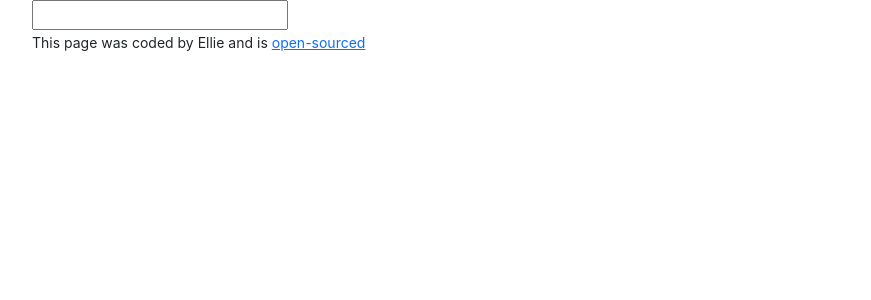
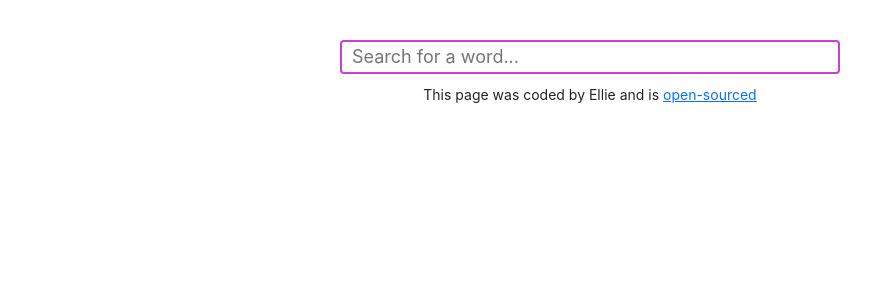
Before and after one commit to ElCart3/dictionary-project, a React (Create React App) app: page / in a window 1280 px wide. Shown: the top 300 px of the page, without its empty margins (50-921 px from the left). Built offline with nearby package versions, Linux system fonts and the light colour scheme; the HTML template or start-up script is replaced by a standard one.

Commit message:
Editing styling

```diff
--- a/src/App.css
+++ b/src/App.css
@@ -0,0 +1,8 @@
+.App {
+  margin: 0 auto;
+  max-width: 1000px;
+}
+
+.App .container {
+  margin-top: 40px;
+}
--- a/src/App.js
+++ b/src/App.js
@@ -4,10 +4,9 @@ import Dictionary from "./Dictionary.js";
 function App() {
   return (
     <div className="App">
-      <header className="App-header">
       <div className="container">
         <Dictionary />
-          <footer>
+        <footer className="text-center p-2">
           <small>
             This page was coded by Ellie and is{" "}
             <a href="https://github.com/ElCart3/dictionary-project">
@@ -16,7 +15,6 @@ function App() {
           </small>
         </footer>
       </div>
-      </header>
     </div>
   );
 }
--- a/src/Dictionary.css
+++ b/src/Dictionary.css
@@ -0,0 +1,12 @@
+.Dictionary input {
+  width: 500px;
+  border: 2px solid rgb(198, 64, 216);
+  border-radius: 4px;
+  padding-left: 10px;
+  padding-bottom: 2px;
+  font-size: 18px;
+}
+
+.Dictionary input:focus {
+  outline: none;
+}
--- a/src/Dictionary.js
+++ b/src/Dictionary.js
@@ -24,8 +24,13 @@ export default function Dictionary() {
 
   return (
     <div className="Dictionary">
-      <form onSubmit={search}>
-        <input type="search" onChange={handleKeyword} />
+      <form className="text-center" onSubmit={search}>
+        <input
+          type="search"
+          autoFocus
+          placeholder="Search for a word..."
+          onChange={handleKeyword}
+        />
       </form>
       <Results results={results} />
     </div>
--- /dev/null
+++ b/src/Meaning.css
@@ -0,0 +1,23 @@
+.Meaning {
+  padding: 30px 0px;
+  border-bottom: 2px solid rgb(198, 64, 216);
+}
+
+.Meaning .meaning-position {
+  max-width: 600px;
+  margin: 0 auto;
+}
+
+.Meaning .definitions-result {
+  margin: 25px 0px;
+}
+
+.Meaning .definition {
+  font-size: 16px;
+}
+
+.Meaning .example {
+  font-size: 15px;
+  opacity: 0.7;
+  font-style: italic;
+}
--- a/src/Meaning.js
+++ b/src/Meaning.js
@@ -1,22 +1,27 @@
 import React from "react";
 import Synonyms from "./Synonyms";
+import "./Meaning.css";
 
 export default function Meaning(props) {
   return (
     <div className="Meaning">
+      <div className="meaning-position">
         <h3>{props.meaning.partOfSpeech}</h3>
+        <div className="ms-5">
           {props.meaning.definitions.map(function (definition, index) {
             return (
               <div key={index}>
+                <div className="definitions-result">
                   <div className="definition">{definition.definition}</div>
-            <div className="example">
-              <em>{definition.example}</em>
+                  <div className="example">{definition.example}</div>
+                  <Synonyms synonyms={definition.synonyms} />
                 </div>
-            <Synonyms synonyms={definition.synonyms} />
               </div>
             );
           })}
           <Synonyms synonyms={props.meaning.synonyms} />
         </div>
+      </div>
+    </div>
   );
 }
--- /dev/null
+++ b/src/Phonetics.css
@@ -0,0 +1,9 @@
+.Phonetics audio {
+  width: 177px;
+  height: 35px;
+}
+
+.Phonetics .text {
+  font-size: 18px;
+  opacity: 0.8;
+}
--- a/src/Phonetics.js
+++ b/src/Phonetics.js
@@ -1,4 +1,5 @@
 import React from "react";
+import "./Phonetics.css";
 
 export default function Phonetics(props) {
   console.log(props.phonetic);
@@ -9,7 +10,7 @@ export default function Phonetics(props) {
           Your browser does not support the audio element.
         </audio>
         <br />
-        {props.phonetic.text}
+        <div className="text">{props.phonetic.text}</div>
       </div>
     );
   } else {
--- /dev/null
+++ b/src/Results.css
@@ -0,0 +1,12 @@
+.Results .search-result {
+  background-color: rgba(198, 64, 216, 0.3);
+  border: 2px solid rgb(198, 64, 216);
+  border-radius: 4px;
+  margin: 30px auto 0px;
+  text-align: center;
+  padding: 20px 0px;
+}
+
+.Results h2 {
+  text-transform: capitalize;
+}
--- a/src/Results.js
+++ b/src/Results.js
@@ -1,11 +1,13 @@
 import React from "react";
 import Meaning from "./Meaning";
 import Phonetics from "./Phonetics";
+import "./Results.css";
 
 export default function Results(props) {
   if (props.results) {
     return (
       <div className="Results">
+        <div className="search-result">
           <h2>{props.results.word}</h2>
           {props.results.phonetics.map(function (phonetic, index) {
             return (
@@ -14,6 +16,7 @@ export default function Results(props) {
               </div>
             );
           })}
+        </div>
         {props.results.meanings.map(function (meaning, index) {
           return (
             <div key={index}>
--- /dev/null
+++ b/src/Synonyms.css
@@ -0,0 +1,15 @@
+.Synonyms ul {
+  list-style: none;
+  padding: 0px;
+  margin-bottom: 0px;
+  text-align: center;
+}
+
+.Synonyms li {
+  display: inline-block;
+  padding: 3px 10px;
+  margin: 5px 5px;
+  text-transform: capitalize;
+  background-color: rgba(198, 64, 216, 0.3);
+  border-radius: 4px;
+}
--- a/src/Synonyms.js
+++ b/src/Synonyms.js
@@ -1,13 +1,16 @@
 import React from "react";
+import "./Synonyms.css";
 
 export default function Synonyms(props) {
   if (props.synonyms) {
     return (
-      <ul className="Synonyms">
-        {props.synonyms.map(function (synonym, index) {
-          return <li key={index}>{synonym}</li>;
-        })}
-      </ul>
+      <div className="Synonyms">
+        <ul>
+          {props.synonyms.map(function (synonym, index) {
+            return <li key={index}>{synonym}</li>;
+          })}
+        </ul>
+      </div>
     );
   } else {
     return null;
```
Lines whose indentation alone changed are shown as unchanged.
